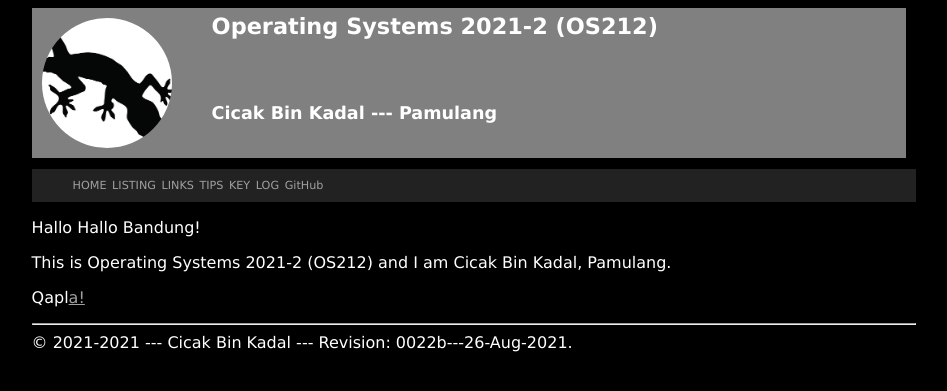
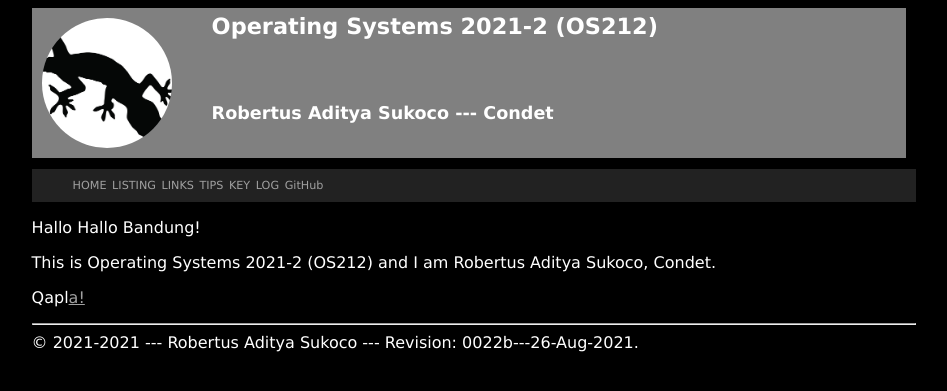
Before and after one commit to robert-adit-sukoco/os212, a Jekyll site: the page built from index.md, in a window 1280 px wide. Shown: the top 391 px of the page, without its empty margins (166-1113 px from the left). Built offline with Jekyll 4.4.1, drawn with Linux system fonts in a browser that asks for light colours.

Commit message:
Update _config.yml

```diff
--- a/_config.yml
+++ b/_config.yml
@@ -6,16 +6,16 @@ description: >-
 # baseurl: "" # e.g. /blog
 # url: ""     # e.g. http://example.com
 google_analytics: "UA-89852122-13"
-author:           "Cicak Bin Kadal"
-address:          "Pamulang"
+author:           "Robertus Aditya Sukoco"
+address:          "Condet"
 sitemap:          "true"
 plugins:
   - jekyll-sitemap
   - jekyll-seo-tag
-urlweb:           "https://cbkadal.github.io/os212/"
+urlweb:           "https://robert-adit-sukoco.github.io/os212/"
 urlcontact:       "TBS"
-urlgithub:        "https://github.com/cbkadal/os212/"
-urlghpage:        "https://cbkadal.github.io/os212/"
+urlgithub:        "https://github.com/robert-adit-sukoco/os212/"
+urlghpage:        "https://robert-adit-sukoco.github.io/os212/"
 keywords:         "jekyll, testing"
 github:
   - metadata
```
